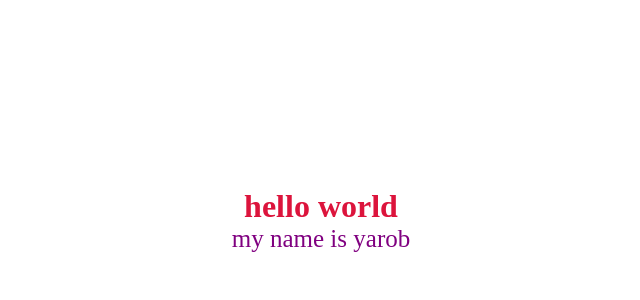
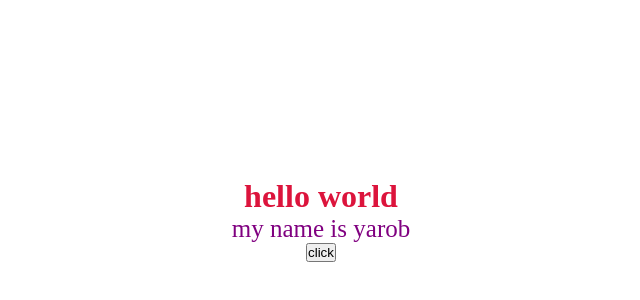
Before and after one commit to yarob-alshurbaji/yazan-testing, a plain HTML site: page index.html in a window 1280 px wide. Shown: the part 180-480 px from the top of the page, without its empty margins (319-959 px from the left). Drawn offline with Linux system fonts and the light colour scheme.

Commit message:
add btn click with branch yarob_b

```diff
--- a/index.html
+++ b/index.html
@@ -10,6 +10,9 @@
     <div class="parent">
         <h1>hello world</h1>
         <p>my name is yarob</p>
+        <button>
+            click
+        </button>
     </div>
 </body>
 </html>
```
